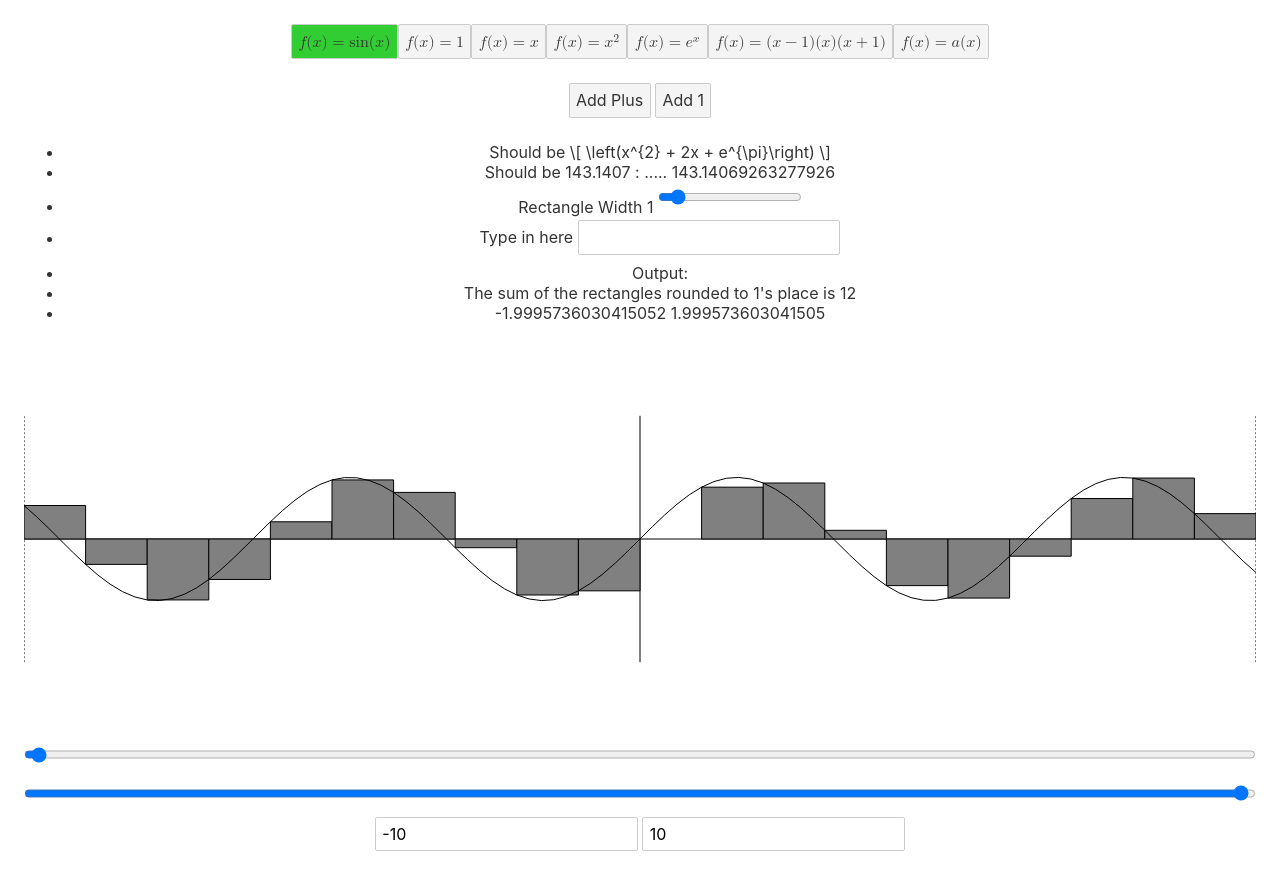
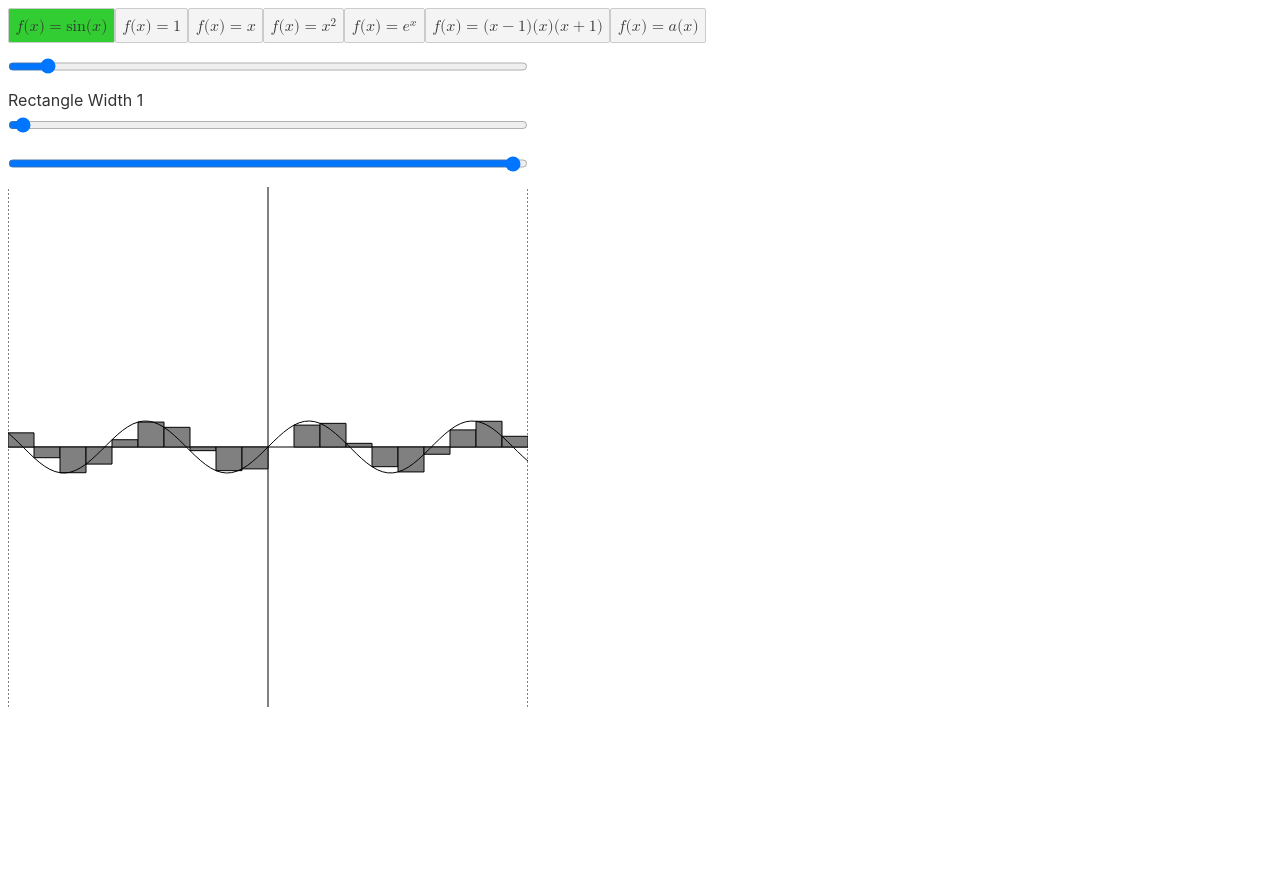
Before and after one commit to nchlsb/early-calc, a Svelte app: page / in a window 1280 px wide. After the commit the page ends 800 px from the top, so only its background shows below. Built offline with nearby package versions, Linux system fonts and the light colour scheme.

Commit message:
Removed features we no longer wanted to have simpler version of app

```diff
--- a/src/App.svelte
+++ b/src/App.svelte
@@ -20,14 +20,11 @@ import { each, onMount } from 'svelte/internal';
 	// variables of graph
 	const DEFAULT_BOUND_MAGNITUDE = 10
 
-	let xMaxBound = DEFAULT_BOUND_MAGNITUDE
-	let xMinBound = -DEFAULT_BOUND_MAGNITUDE
+	const xMaxBound = DEFAULT_BOUND_MAGNITUDE
+	const xMinBound = -DEFAULT_BOUND_MAGNITUDE
 
-	let yMaxBound: number
-	$: yMaxBound = orElse(maxBy(points.map(point => point.y), y => y), DEFAULT_BOUND_MAGNITUDE) + 1
-
-	let yMinBound: number
-	$: yMinBound = orElse(minBy(points.map(point => point.y), y => y), -DEFAULT_BOUND_MAGNITUDE) - 1
+	const yMaxBound = DEFAULT_BOUND_MAGNITUDE
+	const yMinBound = -DEFAULT_BOUND_MAGNITUDE
 
 	let integralUpperBound = DEFAULT_BOUND_MAGNITUDE
 	let integralLowerBound = -DEFAULT_BOUND_MAGNITUDE
@@ -92,14 +89,14 @@ import { each, onMount } from 'svelte/internal';
 
 	Todo list
 
-		-. ( )2-3 example functions in drop down
+		-. (x)2-3 example functions in drop down
 			- sine
 			- linear
 			- const
 			- quadratic
 			- y = (x - 1)(x)(x + 1)
 			- y = e^x
-		2. (-)Bounderies should be aligned on the axes or use scroll to zoom
+		2. (x)Bounderies should be aligned on the axes or use scroll to zoom
 		4. ( )Desktop and mobile friendliness
 
 
@@ -111,6 +108,7 @@ import { each, onMount } from 'svelte/internal';
 		8. ( )Automatically determine Y upper and lower bounds via min and max f(x) value
 
 		10.( ) Highlight over or under estimations as differnt color
+		11.( ) make curve smoother
 
 
 		-. ( ) Estimation style drop down
@@ -122,117 +120,20 @@ import { each, onMount } from 'svelte/internal';
 		7. ( )Custom user equations
 */
 
-type IncompleteExpression = {
-	kind: 'Plus'
-	left: IncompleteExpression
-	right: IncompleteExpression
-} | {
-	kind: '1'
-} | {
-	kind: 'Active'
-} | {
-	kind: 'Inactive'
-}
-
-function render(expression: IncompleteExpression): string {
-	switch (expression.kind) {
-		case 'Plus': return `(${render(expression.left)} + ${render(expression.right)})`
-		case '1': return '1'
-		case 'Active': return '□'
-		case 'Inactive': return '■'
-	} endSwitch(expression)
-}
-
-function turnActiveIntoPlus(expression: IncompleteExpression): IncompleteExpression {
-	switch (expression.kind) {
-		case '1': return {kind: '1'};
-		case 'Inactive': return {kind: 'Inactive'};
-		case 'Active': return {kind: 'Plus', left: {kind: 'Active'}, right: {kind: 'Inactive'}};
-		case 'Plus': return {kind: 'Plus', left: turnActiveIntoPlus(expression.left), right: turnActiveIntoPlus(expression.right)}
-	} endSwitch(expression)
-}
-
-function turnActiveInto1(expression: IncompleteExpression): IncompleteExpression {
-	switch (expression.kind) {
-		case '1': return {kind: '1'};
-		case 'Inactive': return {kind: 'Inactive'};
-		case 'Active': return {kind: '1'};
-		case 'Plus': return {kind: 'Plus', left: turnActiveInto1(expression.left), right: turnActiveInto1(expression.right)}
-	} endSwitch(expression)
-}
-
-function copyIncompleteExpression(expression: IncompleteExpression): IncompleteExpression {
-	switch (expression.kind) {
-		case '1': return {kind: '1'};
-		case 'Inactive': return {kind: 'Inactive'};
-		case 'Active': return {kind: 'Active'};
-		case 'Plus': return {kind: 'Plus', left: copyIncompleteExpression(expression.left), right: copyIncompleteExpression(expression.right)}
-	} endSwitch(expression)
-}
-
-function maybeGetLeft(expression: IncompleteExpression): Maybe<IncompleteExpression> {
-	if (expression.kind === 'Plus') {
-		return just(expression.left)
-	}
-
-	return nothing()
-}
 
 
-function maybeGetRight(expression: IncompleteExpression): Maybe<IncompleteExpression> {
-	if (expression.kind === 'Plus') {
-		return just(expression.right)
-	}
+// function render(expression: IncompleteExpression): string {
+// 	switch (expression.kind) {
+// 		case 'Plus': return `(${render(expression.left)} + ${render(expression.right)})`
+// 		case '1': return '1'
+// 		case 'Active': return '□'
+// 		case 'Inactive': return '■'
+// 	} endSwitch(expression)
+// }
 
-	return nothing()
-}
 
-function turnFirstInactiveIntoActive(expression: IncompleteExpression): IncompleteExpression {
-	const copy = copyIncompleteExpression(expression)
 
-	/*
-		iterativeInorder(firstNode)
-			s ← empty stack
-			node <- firstNode
-			while (not s.isEmpty() or node ≠ null)
-				if (node ≠ null)
-					s.push(node)
-					node ← node.left
-				else
-					node ← s.pop()
-					visit(node)
-					node ← node.right
-	*/
-
-	// let S be a stack
-	let stack: IncompleteExpression[] = []
-	// node <- firstNode
-	let node = just(copy)
-	while (stack.length !== 0 || node.kind !== 'Nothing') {
-		if (node.kind !== 'Nothing') {
-			stack.push(node.value)
-			node = maybeGetLeft(node.value)
-		} else {
-			const value = stack.pop()
-			// visit
-			if (value.kind === 'Plus') {
-				if (value.left.kind === 'Inactive') {
-					// Guaranteed to be the first found, because it's an in-order traversal
-					value.left = {kind: 'Active'}
-					break
-				} else if (value.right.kind === 'Inactive') {
-					value.right = {kind: 'Active'}
-					break
-				}
-			}
-			node = maybeGetRight(value) // nullable expressionn
-		}
-	}
-
-	return copy
-}
-
-let expression: IncompleteExpression = {kind: 'Active'}
+// let expression: IncompleteExpression = {kind: 'Active'}
 let scoops: (x: number) => number
 
 let selectedIndex = 0;
@@ -240,70 +141,17 @@ let selectedIndex = 0;
 </script>
 
 <main>
-	<!-- {#each functions as f, index}
-		<label id={`${f.id}-label`} for={f.id}></label>
-		{#if index === 0}
-			<input id={f.id} type="radio" bind:group={scoops} value={f.representation} checked>
-		{:else}
-			<input id={f.id} type="radio" bind:group={scoops} value={f.representation}>
-		{/if}
-	{/each} -->
-
 	{#each functions as f, index}
 		<button class={index === selectedIndex ? 'highlighted' : ''} on:click={_ => selectedIndex = index}><span id={f.id}>{f.representation}</span></button>
 	{/each}
 
-	<!-- <select>
-		{#each functions as f, index}
-			<option id={f.id} value={f.implementation} default={index === 0 ? true : false}></option>
-		{/each}
-	</select> -->
+	<input id="rectangle-width" type="range" min="0.01" step="0.01" max={xMaxBound - xMinBound} bind:value={dx}>
+	<label for="rectangle-width">Rectangle Width {dx}</label>
 
+	<input class="bound-range" type="range" min={xMinBound} max={xMaxBound} step=".01" bind:value={integralLowerBound}>
+	<input class="bound-range" type="range" min={xMinBound} max={xMaxBound} step=".01" bind:value={integralUpperBound}>
 
-
-	<p id="nick"></p>
-	<button on:click={() => {expression = turnActiveIntoPlus(expression)
-		katex.render(render(expression),document.getElementById("nick"), {output: "html"})} }> Add Plus </button>
-	<button on:click={() => {expression = turnFirstInactiveIntoActive(turnActiveInto1(expression))
-		katex.render(render(expression),document.getElementById("nick"), {output: "html"})} }> Add 1 </button>
-	<ul>
-		<li>
-			Should be \[ {tex} \]
-		</li>
-
-		<li>
-			Should be 143.1407 : ..... {result}
-		</li>
-		<li>
-			Rectangle Width {dx}
-			<input type="range" min="0.1" step=".1" max={integralUpperBound - integralLowerBound} bind:value={dx}>
-		</li>
-		<!--<li>
-			Function
-			<select bind:value={f}>
-				<option default value={x => Math.sin(x)}>Sine</option>
-				<option value={x => (x * x)}>Squared</option>
-			</select>
-		</li>-->
-		<li>
-			Type in here <input type="text" on:input={x => {
-				// f u, js
-				const brett = document.getElementById("brett");
-				katex.render(x.currentTarget.value, brett, {output: "html"});
-			}}>
-		</li>
-		<li id="brett">
-			Output:
-		</li>
-		<li>
-			The sum of the rectangles rounded to 1's place is {Math.round(sumBy(riemannRectangles,
-				rectangle => rectangle.width * rectangle.height))}
-		</li>
-		<li>{yMinBound} {yMaxBound}</li>
-	</ul>
-
-	<svg class="cartesian" viewBox="{xMinBound} {yMinBound} {(xMaxBound - xMinBound)} {(yMaxBound - yMinBound) }">
-		<g>
+	<svg class="cartesian" viewBox="{xMinBound} {yMinBound} {(xMaxBound - xMinBound)} {(yMaxBound - yMinBound)}">		<g>
 			<!-- x and y axis -->
 			<line stroke="black" fill="none" x1={xMinBound} y1="0" x2={xMaxBound} y2="0" />
 			<line stroke="black" fill="none" x1="0" y1={yMinBound} x2="0" y2={yMaxBound} />
@@ -328,29 +176,9 @@ let selectedIndex = 0;
 
 		</g>
 	</svg>
-
-	<input class="bound-range" type="range" min={xMinBound} max={xMaxBound} step=".01" bind:value={integralLowerBound}>
-	<input class="bound-range" type="range" min={xMinBound} max={xMaxBound} step=".01" bind:value={integralUpperBound}>
-
-	<input type="number" max={xMaxBound - 1} bind:value={xMinBound}>
-	<input type="number" min={xMinBound + 1} bind:value={xMaxBound}>
 </main>
 <link rel="stylesheet" href="https://cdn.jsdelivr.net/npm/katex@0.12.0/dist/katex.min.css" integrity="sha384-AfEj0r4/OFrOo5t7NnNe46zW/tFgW6x/bCJG8FqQCEo3+Aro6EYUG4+cU+KJWu/X" crossorigin="anonymous">
 <style>
-	main {
-		text-align: center;
-		padding: 1em;
-		max-width: 240px;
-		margin: 0 auto;
-	}
-
-	h1 {
-		color: #ff3e00;
-		text-transform: uppercase;
-		font-size: 4em;
-		font-weight: 100;
-	}
-
 	.riemann-rectangle {
 		fill: gray;
 		stroke: black;
@@ -368,19 +196,13 @@ let selectedIndex = 0;
 		}
 	}
 
-	.bound-range {
-		width: 100%;
-	}
-
-	svg.cartesian {
-		display: flex;
-		width: 100%;
-		height: 400px;
+	input[type="range"], svg.cartesian {
+		width: min(65vh, 100%);
+		display: block;
 	}
 
 	/* Flip the vertical axis in <g> to emulate cartesian. */
 	svg.cartesian > g {
-		width: 100%;
 		transform: scaleY(-1);
 	}
 
--- a/src/expression.ts
+++ b/src/expression.ts
@@ -1,4 +1,4 @@
-import { productBy, sumBy, endSwitch } from "./helpers";
+import { productBy, sumBy, endSwitch, Maybe, nothing, just } from "./helpers";
 
 export let brett = 'brett'
 
@@ -47,6 +47,17 @@ export let brett = 'brett'
     // | Pi
     // | E
 
+    type IncompleteExpression = {
+        kind: 'Plus'
+        left: IncompleteExpression
+        right: IncompleteExpression
+    } | {
+        kind: '1'
+    } | {
+        kind: 'Active'
+    } | {
+        kind: 'Inactive'
+    }
 
 // Code versus data
 // Math.sin(10) <-- (kind: Sine, expr: 10)
@@ -241,3 +252,92 @@ export function toTeX(expression: Expression): string {
 }
 
 export const tex = toTeX(brettsFavorite);
+
+function turnActiveIntoPlus(expression: IncompleteExpression): IncompleteExpression {
+	switch (expression.kind) {
+		case '1': return {kind: '1'};
+		case 'Inactive': return {kind: 'Inactive'};
+		case 'Active': return {kind: 'Plus', left: {kind: 'Active'}, right: {kind: 'Inactive'}};
+		case 'Plus': return {kind: 'Plus', left: turnActiveIntoPlus(expression.left), right: turnActiveIntoPlus(expression.right)}
+	} endSwitch(expression)
+}
+
+function turnActiveInto1(expression: IncompleteExpression): IncompleteExpression {
+	switch (expression.kind) {
+		case '1': return {kind: '1'};
+		case 'Inactive': return {kind: 'Inactive'};
+		case 'Active': return {kind: '1'};
+		case 'Plus': return {kind: 'Plus', left: turnActiveInto1(expression.left), right: turnActiveInto1(expression.right)}
+	} endSwitch(expression)
+}
+
+function copyIncompleteExpression(expression: IncompleteExpression): IncompleteExpression {
+	switch (expression.kind) {
+		case '1': return {kind: '1'};
+		case 'Inactive': return {kind: 'Inactive'};
+		case 'Active': return {kind: 'Active'};
+		case 'Plus': return {kind: 'Plus', left: copyIncompleteExpression(expression.left), right: copyIncompleteExpression(expression.right)}
+	} endSwitch(expression)
+}
+
+function maybeGetLeft(expression: IncompleteExpression): Maybe<IncompleteExpression> {
+	if (expression.kind === 'Plus') {
+		return just(expression.left)
+	}
+
+	return nothing()
+}
+
+
+function maybeGetRight(expression: IncompleteExpression): Maybe<IncompleteExpression> {
+	if (expression.kind === 'Plus') {
+		return just(expression.right)
+	}
+
+	return nothing()
+}
+
+function turnFirstInactiveIntoActive(expression: IncompleteExpression): IncompleteExpression {
+	const copy = copyIncompleteExpression(expression)
+
+	/*
+		iterativeInorder(firstNode)
+			s ← empty stack
+			node <- firstNode
+			while (not s.isEmpty() or node ≠ null)
+				if (node ≠ null)
+					s.push(node)
+					node ← node.left
+				else
+					node ← s.pop()
+					visit(node)
+					node ← node.right
+	*/
+
+	// let S be a stack
+	let stack: IncompleteExpression[] = []
+	// node <- firstNode
+	let node = just(copy)
+	while (stack.length !== 0 || node.kind !== 'Nothing') {
+		if (node.kind !== 'Nothing') {
+			stack.push(node.value)
+			node = maybeGetLeft(node.value)
+		} else {
+			const value = stack.pop()
+			// visit
+			if (value.kind === 'Plus') {
+				if (value.left.kind === 'Inactive') {
+					// Guaranteed to be the first found, because it's an in-order traversal
+					value.left = {kind: 'Active'}
+					break
+				} else if (value.right.kind === 'Inactive') {
+					value.right = {kind: 'Active'}
+					break
+				}
+			}
+			node = maybeGetRight(value) // nullable expressionn
+		}
+	}
+
+	return copy
+}
```
